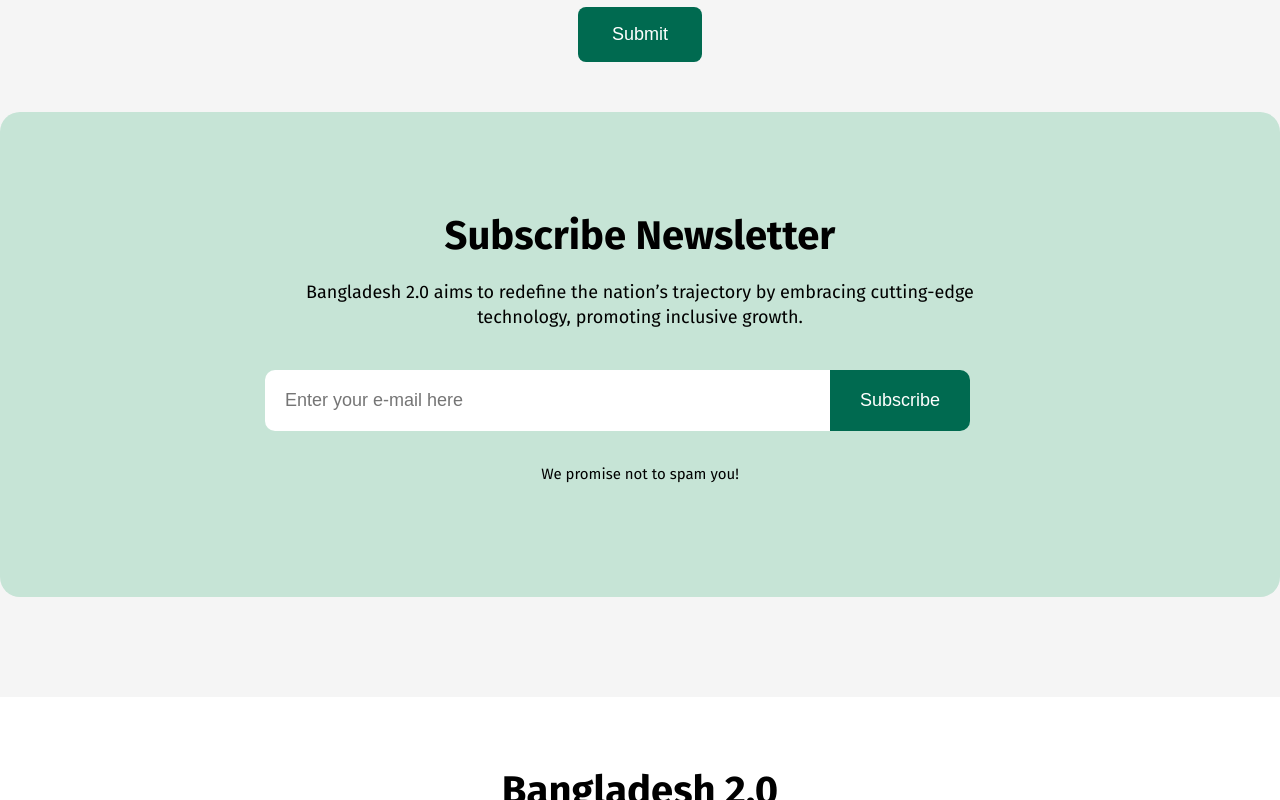
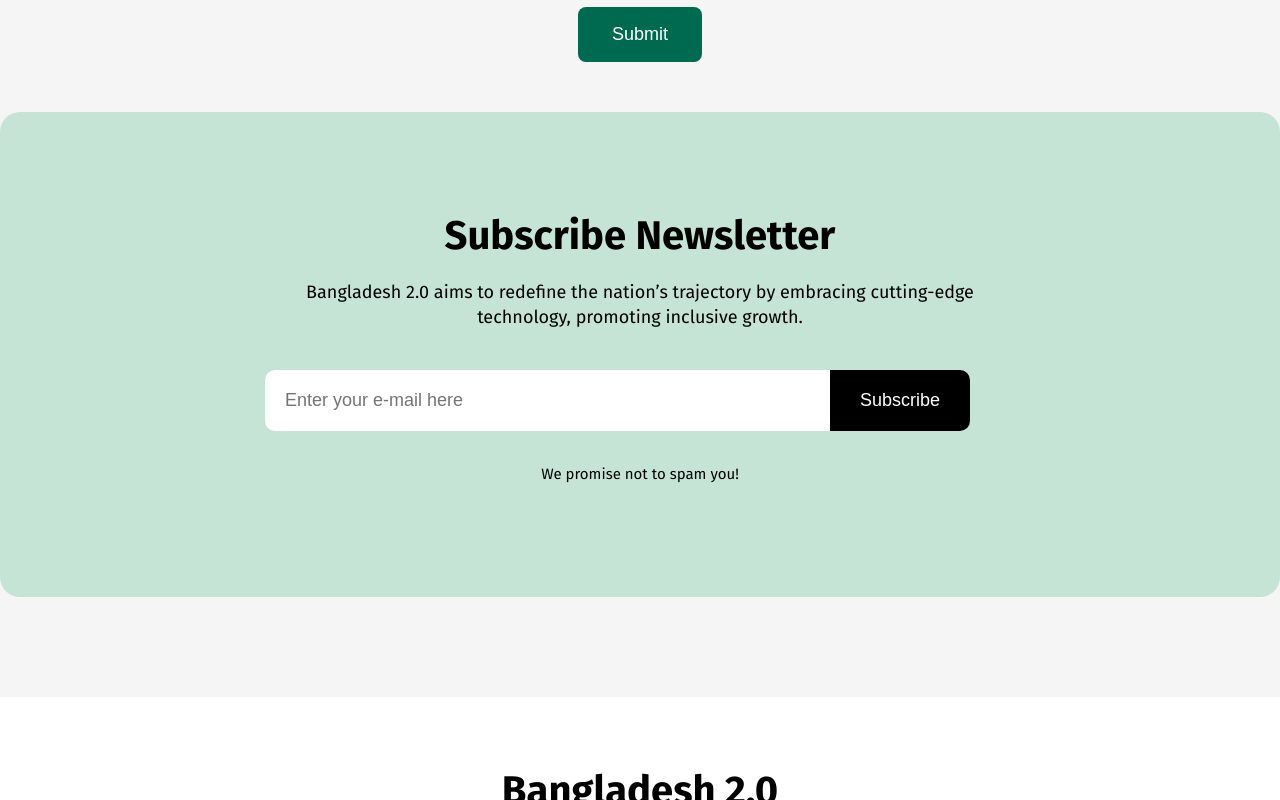
Before and after one commit to faisalchowdhury/ph_first_assignment_source_file, a plain HTML site: page index.html in a window 1280 px wide. In both pictures the pointer is over the input "Subscribe". Shown: the part 4510-5310 px from the top of the page. Drawn offline with Linux system fonts and the light colour scheme.

Commit message:
revision1- minor changes

```diff
--- a/css/style.css
+++ b/css/style.css
@@ -372,6 +372,9 @@ table thead tr {
     transition: .5s;
 
 }
+.subscribe_wrapper form input[type="submit"]:hover {
+    background: #000;
+}
 
 /* Footer Area */
 
```
